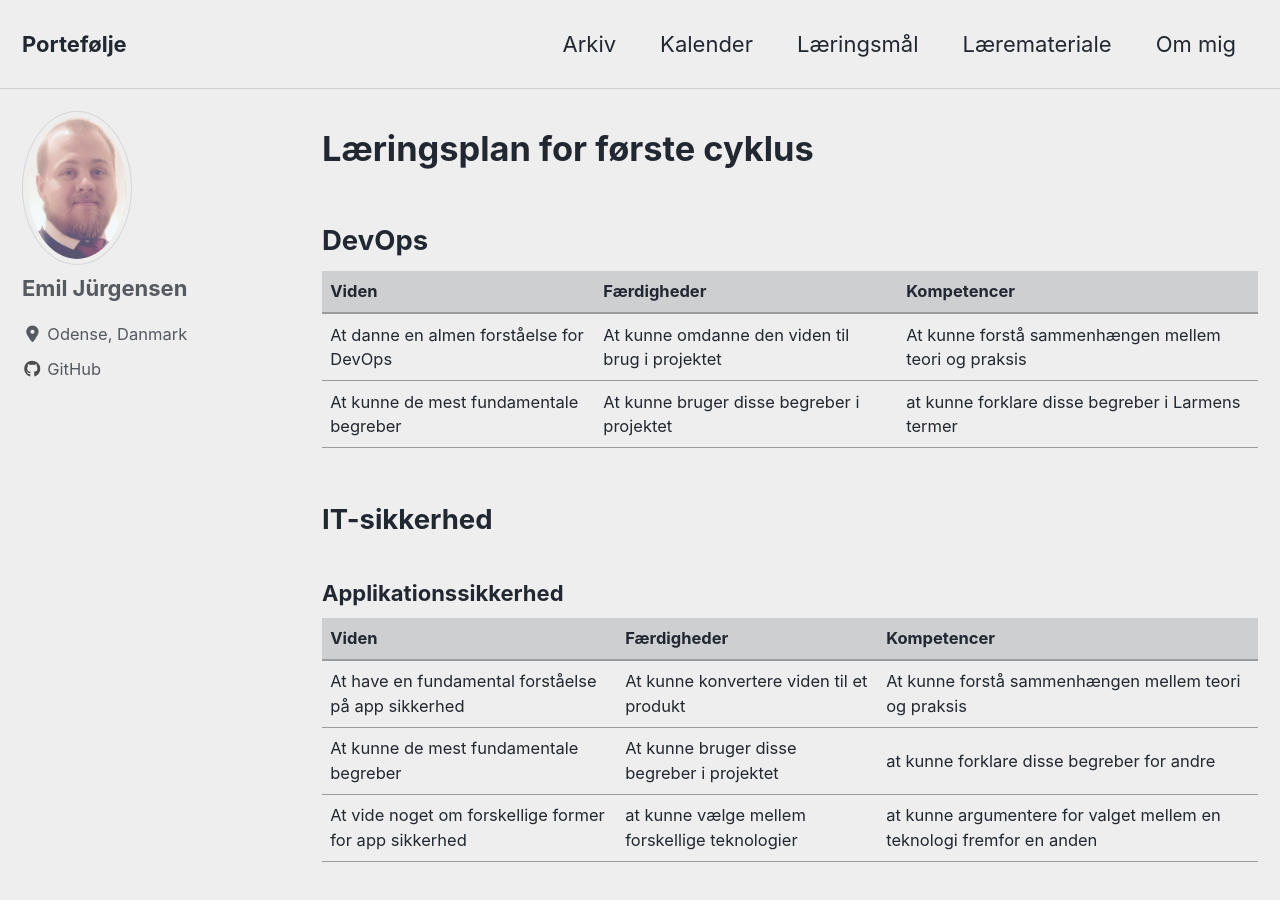
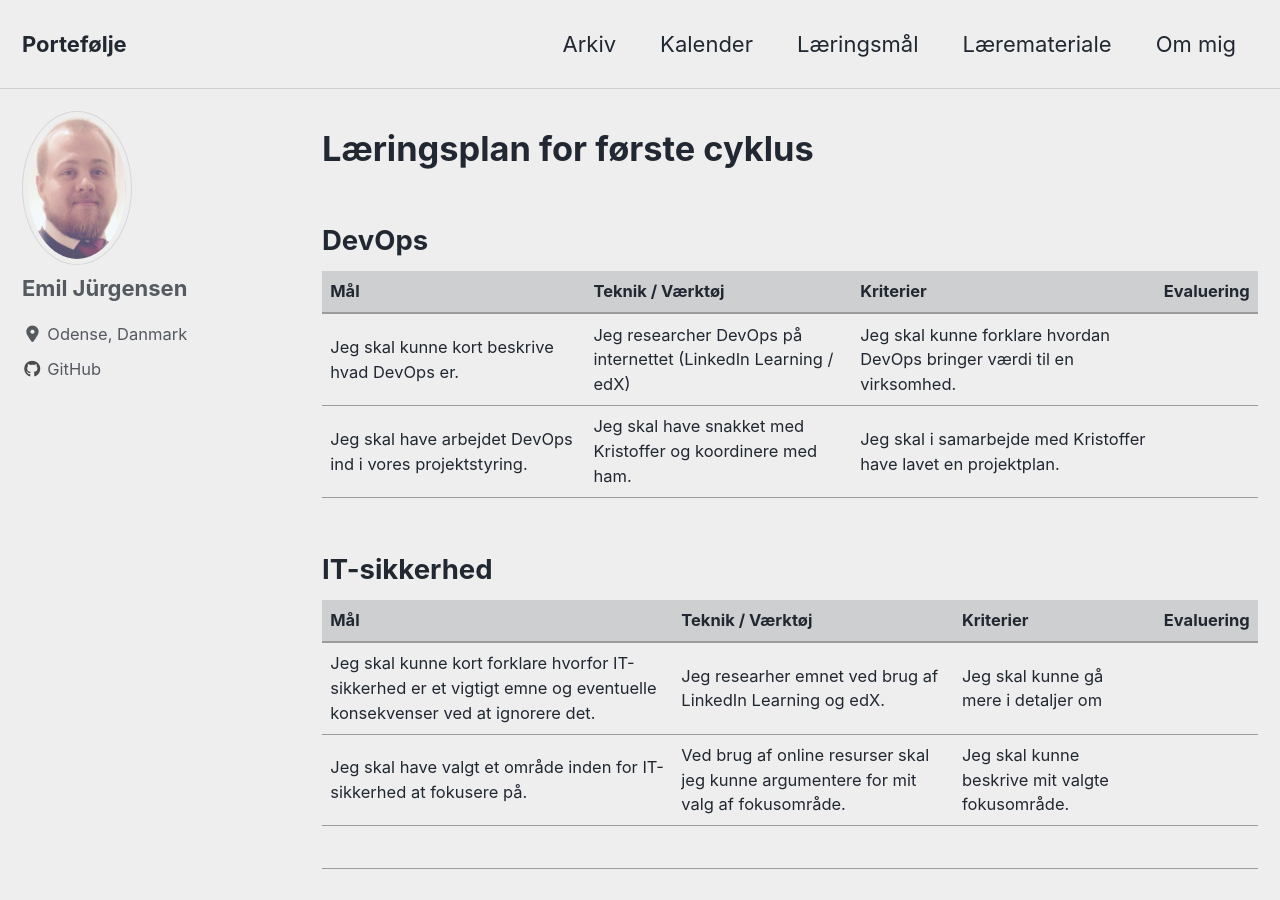
Before and after one commit to Emil428f/Portfolio, a Jekyll site: the page built from plan.md, in a window 1280 px wide and 900 px high. Built offline with Jekyll 4.4.1, drawn with Linux system fonts in a browser that asks for light colours; cached includes are drawn as plain includes; nearby versions of some CDN libraries.

Commit message:
Update plan.md

```diff
--- a/plan.md
+++ b/plan.md
@@ -7,17 +7,15 @@ author_profile: true
 
 <h2>DevOps</h2>
 
-| Viden | Færdigheder | Kompetencer |
-|-------|--------     |---------    |
-| At danne en almen forståelse for DevOps | At kunne omdanne den viden til brug i projektet | At kunne forstå sammenhængen mellem teori og praksis |
-| At kunne de mest fundamentale begreber | At kunne bruger disse begreber i projektet | at kunne forklare disse begreber i Larmens termer |
+| Mål | Teknik / Værktøj | Kriterier | Evaluering |
+|-------|--------|---------|---------|
+| Jeg skal kunne kort beskrive hvad DevOps er. | Jeg researcher DevOps på internettet (LinkedIn Learning / edX) | Jeg skal kunne forklare hvordan DevOps bringer værdi til en virksomhed. |
+| Jeg skal have arbejdet DevOps ind i vores projektstyring. | Jeg skal have snakket med Kristoffer og koordinere med ham. | Jeg skal i samarbejde med Kristoffer have lavet en projektplan. |
 
 <h2>IT-sikkerhed</h2>
 
-<h3>Applikationssikkerhed</h3>
-
-| Viden | Færdigheder | Kompetencer |
-|-------|--------     |---------    |
-| At have en fundamental forståelse på app sikkerhed | At kunne konvertere viden til et produkt | At kunne forstå sammenhængen mellem teori og praksis |
-| At kunne de mest fundamentale begreber | At kunne bruger disse begreber i projektet | at kunne forklare disse begreber for andre |
-| At vide noget om forskellige former for app sikkerhed | at kunne vælge mellem forskellige teknologier | at kunne argumentere for valget mellem en teknologi fremfor en anden |
+| Mål | Teknik / Værktøj | Kriterier | Evaluering |
+|-------|--------|---------|---------|
+| Jeg skal kunne kort forklare hvorfor IT-sikkerhed er et vigtigt emne og eventuelle konsekvenser ved at ignorere det. | Jeg researher emnet ved brug af LinkedIn Learning og edX. | Jeg skal kunne gå mere i detaljer om  |
+| Jeg skal have valgt et område inden for IT-sikkerhed at fokusere på. | Ved brug af online resurser skal jeg kunne argumentere for mit valg af fokusområde. | Jeg skal kunne beskrive mit valgte fokusområde. |
+|  |  |  |
```
